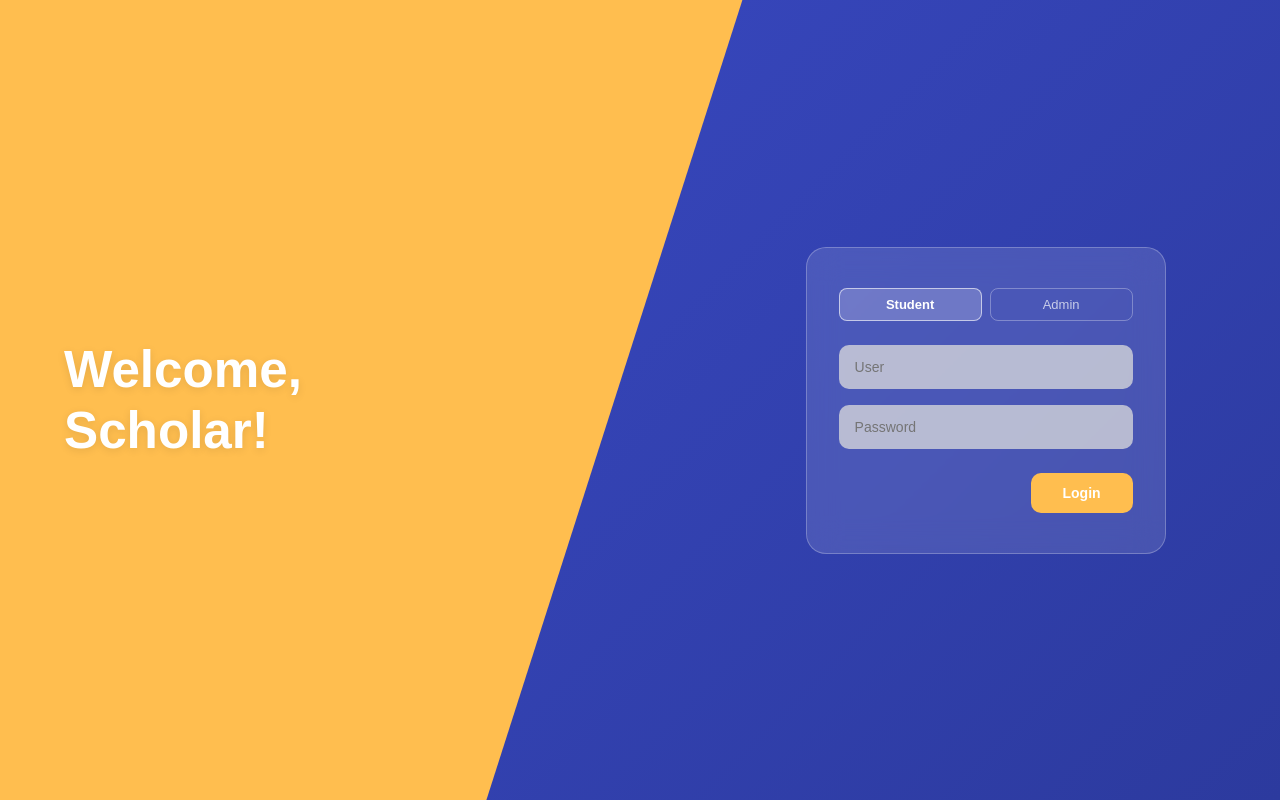
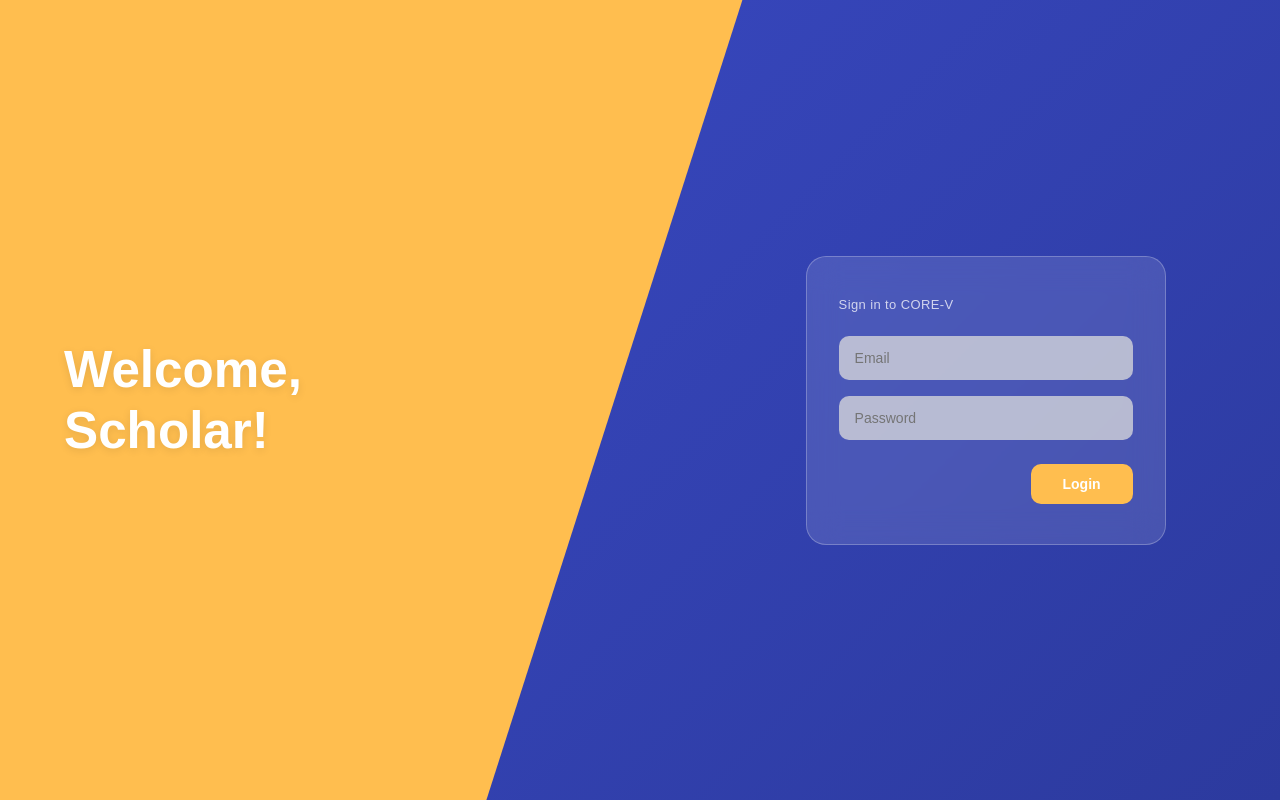
Before and after one commit to CharlesDeLeon/CORE-V, a React (Vite) app in the folder client/: page /login in a window 1280 px wide. Built offline with nearby package versions, Linux system fonts and the light colour scheme.

Commit message:
Modified the login system to match the new database. So far succesful auth, current problem is the uploaded papers from previous test since this is a new db

```diff
--- a/client/src/components/ProtectedRoute.jsx
+++ b/client/src/components/ProtectedRoute.jsx
@@ -3,9 +3,16 @@ import useAuth from '../context/useAuth'
 
 const ProtectedRoute = ({ children, allowedRole }) => {
   const { user } = useAuth()
+  const persistedUser = JSON.parse(localStorage.getItem('user') || 'null')
+  const activeUser = user || persistedUser
 
-  if (!user) return <Navigate to="/login" />
-  if (allowedRole && user.role !== allowedRole) return <Navigate to="/login" />
+  if (!activeUser) return <Navigate to="/login" />
+
+  if (allowedRole) {
+    const currentRole = activeUser.role?.toLowerCase()
+    const requiredRole = allowedRole.toLowerCase()
+    if (currentRole !== requiredRole) return <Navigate to="/login" />
+  }
 
   return children
 }
--- a/client/src/context/AuthContext.jsx
+++ b/client/src/context/AuthContext.jsx
@@ -11,17 +11,19 @@ export const AuthProvider = ({ children }) => {
   )
   const navigate = useNavigate()
 
-  const login = async (email, password, role) => {
-    const data = await loginService(email, password, role)
+  const login = async (email, password) => {
+    const data = await loginService(email, password)
     localStorage.setItem('token', data.token)
     localStorage.setItem('user', JSON.stringify(data.user))
     setUser(data.user)
 
-    if (data.user.role === 'Student') {
-      navigate('/student')
-    } else {
-      navigate('/admin')
-    }
+    const role = data.user?.role?.toLowerCase()
+
+    if (role === 'student') navigate('/student')
+    else if (role === 'faculty') navigate('/faculty/dashboard')
+    else if (role === 'coordinator') navigate('/coordinator/dashboard')
+    else if (role === 'sysadmin' || role === 'admin') navigate('/admin')
+    else navigate('/login')
   }
 
   const logout = () => {
--- a/client/src/pages/Login.jsx
+++ b/client/src/pages/Login.jsx
@@ -3,7 +3,6 @@ import useAuth from '../context/useAuth'
 
 const Login = () => {
   const { login } = useAuth()
-  const [role, setRole] = useState('Student')
   const [email, setEmail] = useState('')
   const [password, setPassword] = useState('')
   const [error, setError] = useState('')
@@ -14,7 +13,7 @@ const Login = () => {
     setError('')
     setLoading(true)
     try {
-      await login(email, password, role)
+      await login(email, password)
     } catch (err) {
       setError(err.response?.data?.message || 'Login failed. Please try again.')
     } finally {
@@ -35,27 +34,12 @@ const Login = () => {
       <div style={styles.cardWrapper}>
         <div style={styles.card}>
 
-          <div style={styles.roleGroup}>
-            <button
-              type="button"
-              style={{ ...styles.roleBtn, ...(role === 'Student' ? styles.roleBtnActive : {}) }}
-              onClick={() => setRole('Student')}
-            >
-              Student
-            </button>
-            <button
-              type="button"
-              style={{ ...styles.roleBtn, ...(role === 'Admin' ? styles.roleBtnActive : {}) }}
-              onClick={() => setRole('Admin')}
-            >
-              Admin
-            </button>
-          </div>
+          <p style={styles.cardLabel}>Sign in to CORE-V</p>
 
           <form onSubmit={handleLogin} style={styles.form}>
             <input
               type="email"
-              placeholder="User"
+              placeholder="Email"
               value={email}
               onChange={(e) => setEmail(e.target.value)}
               style={styles.input}
@@ -154,29 +138,12 @@ const styles = {
     padding: '2.5rem 2rem',
   },
 
-  roleGroup: {
-    display: 'flex',
-    gap: '8px',
+  cardLabel: {
+    color: 'rgba(255,255,255,0.75)',
+    fontSize: '13px',
     marginBottom: '1.5rem',
-  },
-
-  roleBtn: {
-    flex: 1,
-    padding: '8px 0',
-    fontSize: '13px',
-    border: '1px solid rgba(255,255,255,0.3)',
-    borderRadius: '8px',
-    background: 'transparent',
-    color: 'rgba(255,255,255,0.7)',
-    cursor: 'pointer',
-    transition: 'all 0.2s',
-  },
-
-  roleBtnActive: {
-    background: 'rgba(255,255,255,0.2)',
-    color: 'white',
-    fontWeight: '600',
-    border: '1px solid rgba(255,255,255,0.6)',
+    marginTop: 0,
+    letterSpacing: '0.03em',
   },
 
   form: {
--- a/client/src/services/authService.js
+++ b/client/src/services/authService.js
@@ -1,6 +1,6 @@
 import api from './api'
 
-export const login = async (email, password, role) => {
-    const response = await api.post('/auth/login', { email, password, role })
+export const login = async (email, password) => {
+    const response = await api.post('/auth/login', { email, password })
     return response.data
 }
```
Also changed, not shown: 1 other file (tests, documents, lock files or other folders).
